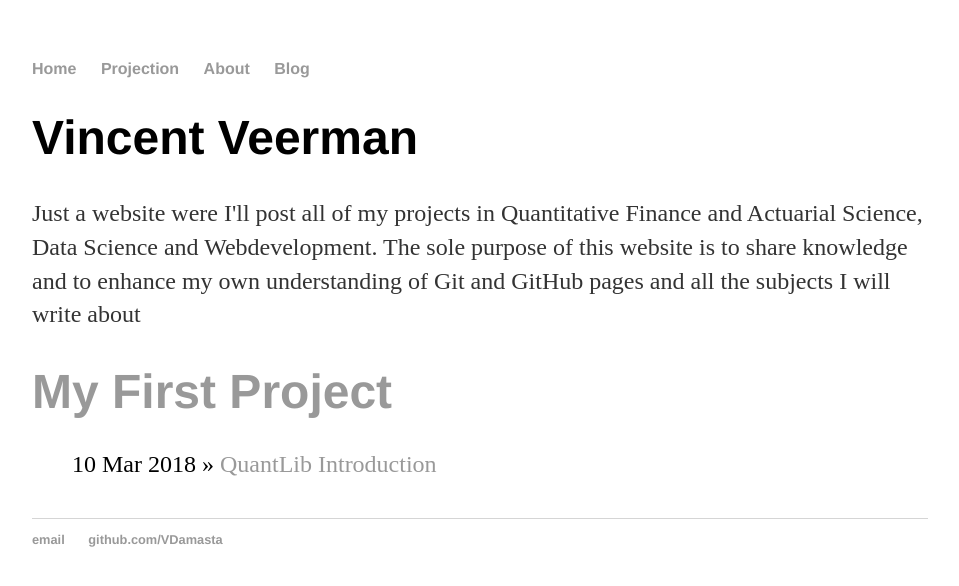
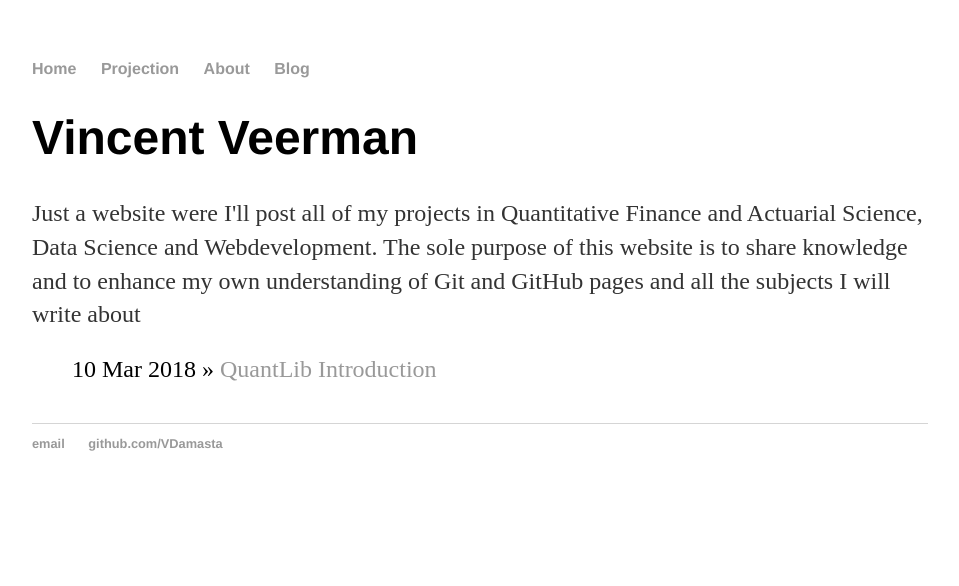
Before and after one commit to VDamasta/VDamasta.github.io, a Jekyll site: the page built from index.html, in a window 1280 px wide. Shown: the top 586 px of the page, without its empty margins (160-1119 px from the left). Built offline with Jekyll 4.4.1, drawn with Linux system fonts in a browser that asks for light colours.

Commit message:
Update index.html

```diff
--- a/index.html
+++ b/index.html
@@ -7,9 +7,6 @@ title: Vince Veerman
 
 	<p> Just a website were I'll post all of my projects in Quantitative Finance and Actuarial Science, Data Science and Webdevelopment.
 		The sole purpose of this website is to share knowledge and to enhance my own understanding of Git and GitHub pages and all the subjects I will write about   </p>
-
-	<h1> <a href="/projection"> My First Project </a></h1>
-
 </div><!-- /.blurb -->
 
 <ul class="posts">
```
